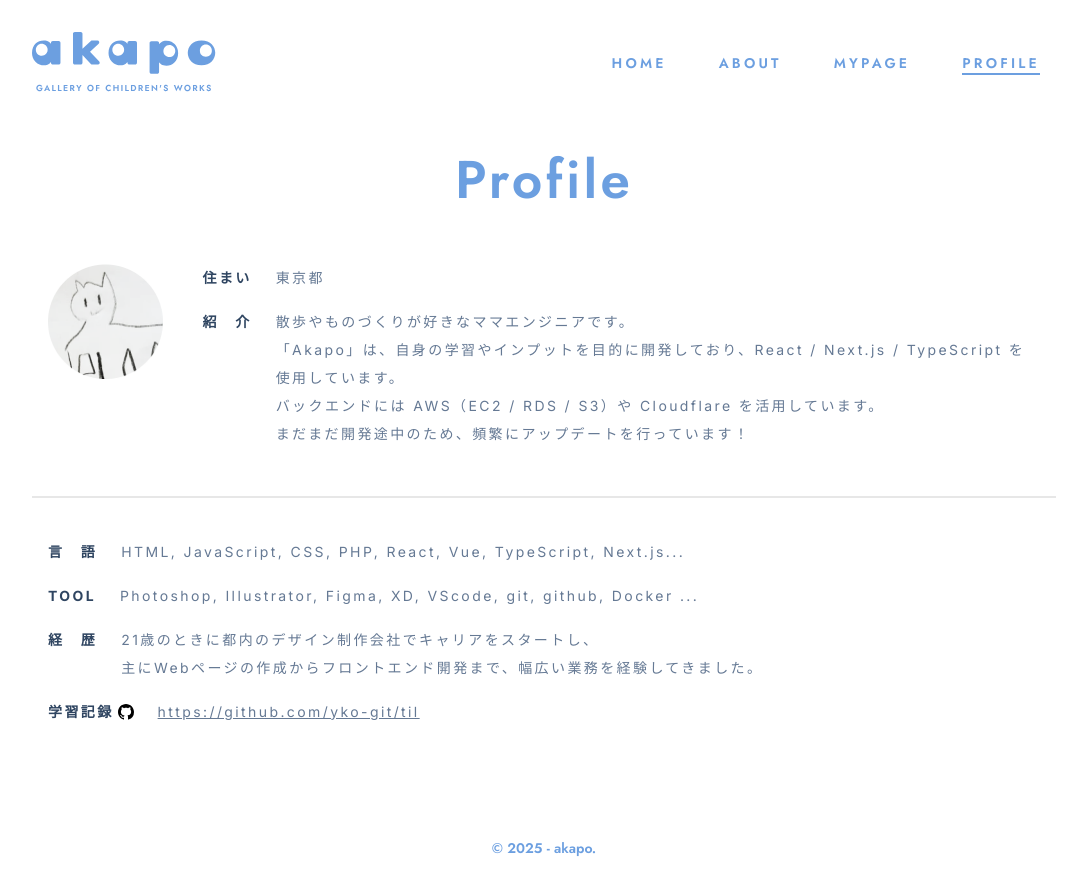
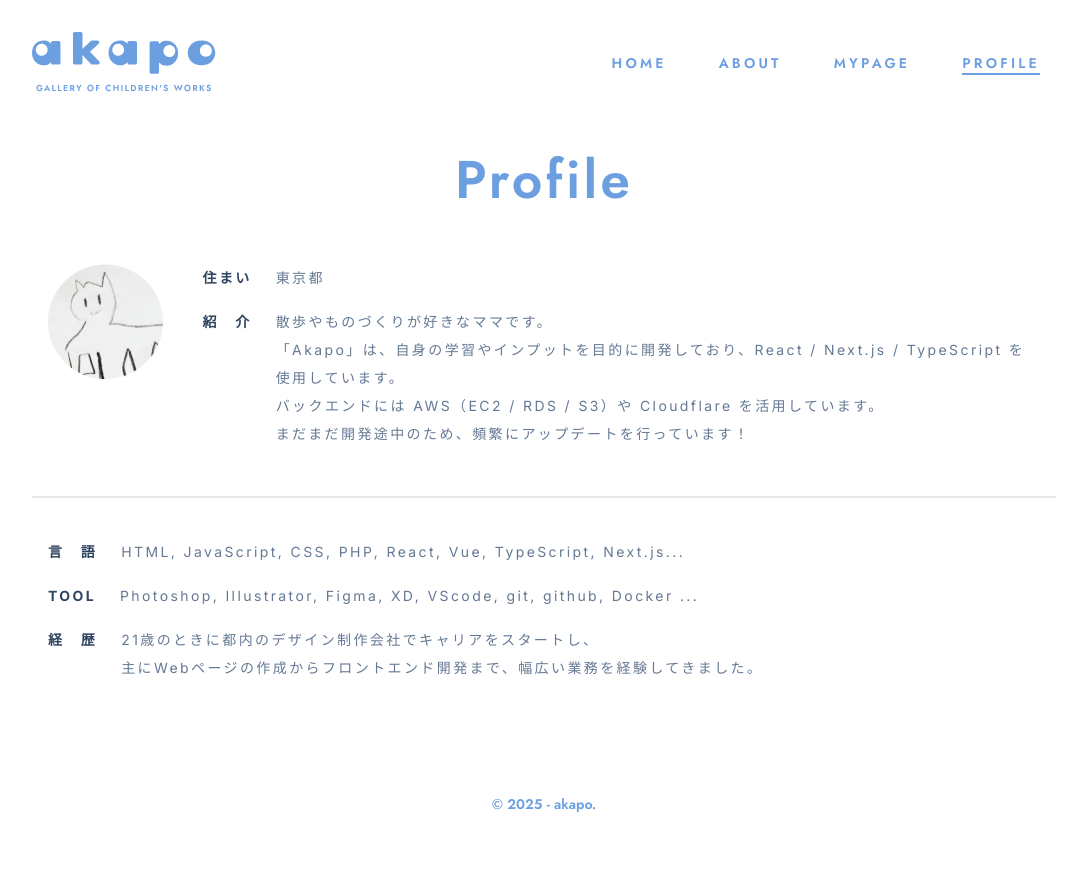
Before and after one commit to yko-git/akapo-app, a Next.js app in the folder front/: page /profile in a window 1280 px wide. Shown: the whole page, without its empty margins (96-1163 px from the left). After the commit the page ends 846 px from the top, so only its background shows below. Built offline with nearby package versions, Linux system fonts and the light colour scheme; sample sign-in values are in the browser's storage.

Commit message:
プロフィール文言修正（develop）

```diff
--- a/front/app/profile/page.tsx
+++ b/front/app/profile/page.tsx
@@ -33,7 +33,7 @@ export default function Profile() {
                   <span className="font-bold whitespace-nowrap text-[#2F4561] md:inline block md:mr-6 mr-0">
                     紹　介
                   </span>
-                  散歩やものづくりが好きなママエンジニアです。
+                  散歩やものづくりが好きなママです。
                   <br />
                   「Akapo」は、自身の学習やインプットを目的に開発しており、React
                   / Next.js / TypeScript を使用しています。
@@ -69,7 +69,7 @@ export default function Profile() {
                 <br />
                 主にWebページの作成からフロントエンド開発まで、幅広い業務を経験してきました。
               </li>
-              <li className="md:flex">
+              {/* <li className="md:flex">
                 <span className="font-bold whitespace-nowrap text-[#2F4561] md:inline-flex items-center block md:mr-6 mr-0">
                   <span>学習記録</span>
                   <svg
@@ -92,7 +92,7 @@ export default function Profile() {
                 >
                   https://github.com/yko-git/til
                 </Link>
-              </li>
+              </li> */}
             </ul>
           </div>
         </div>
```
